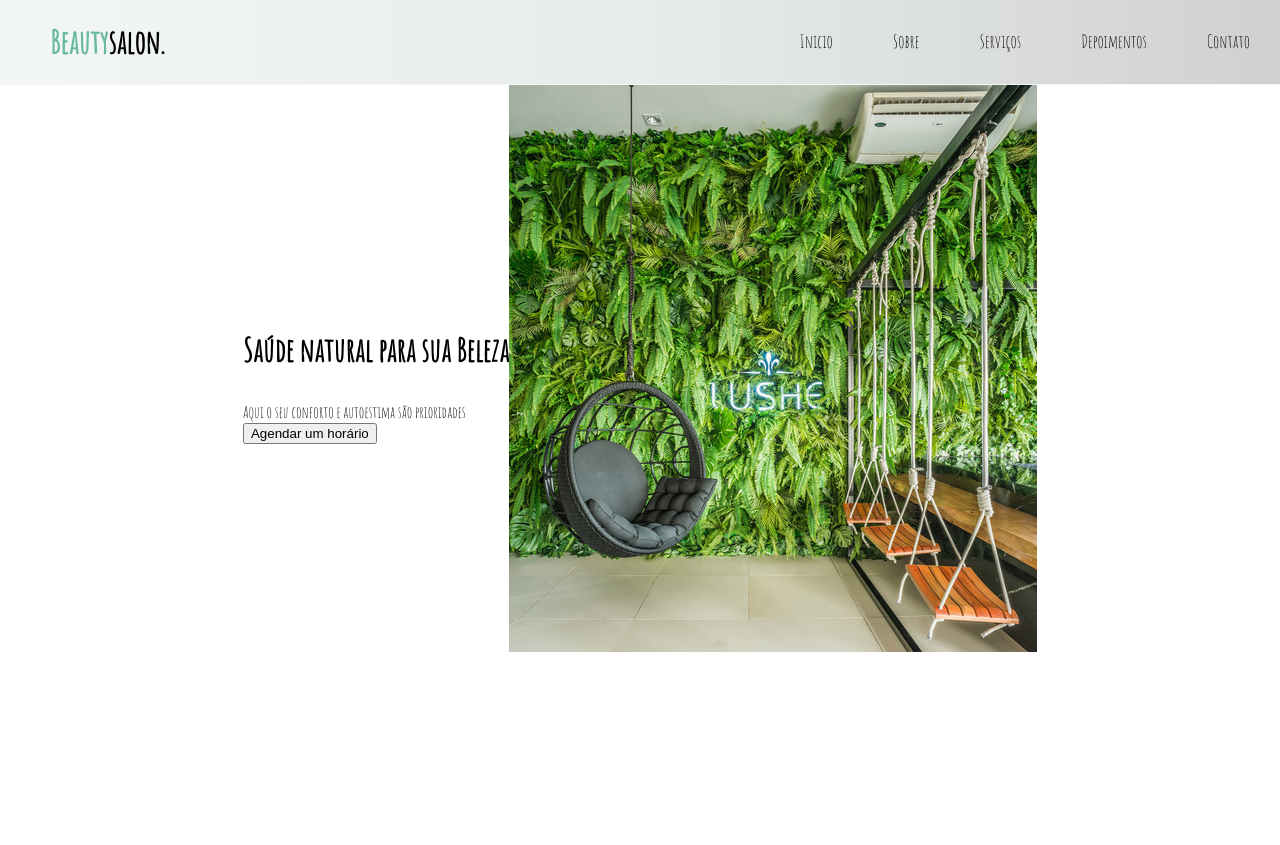
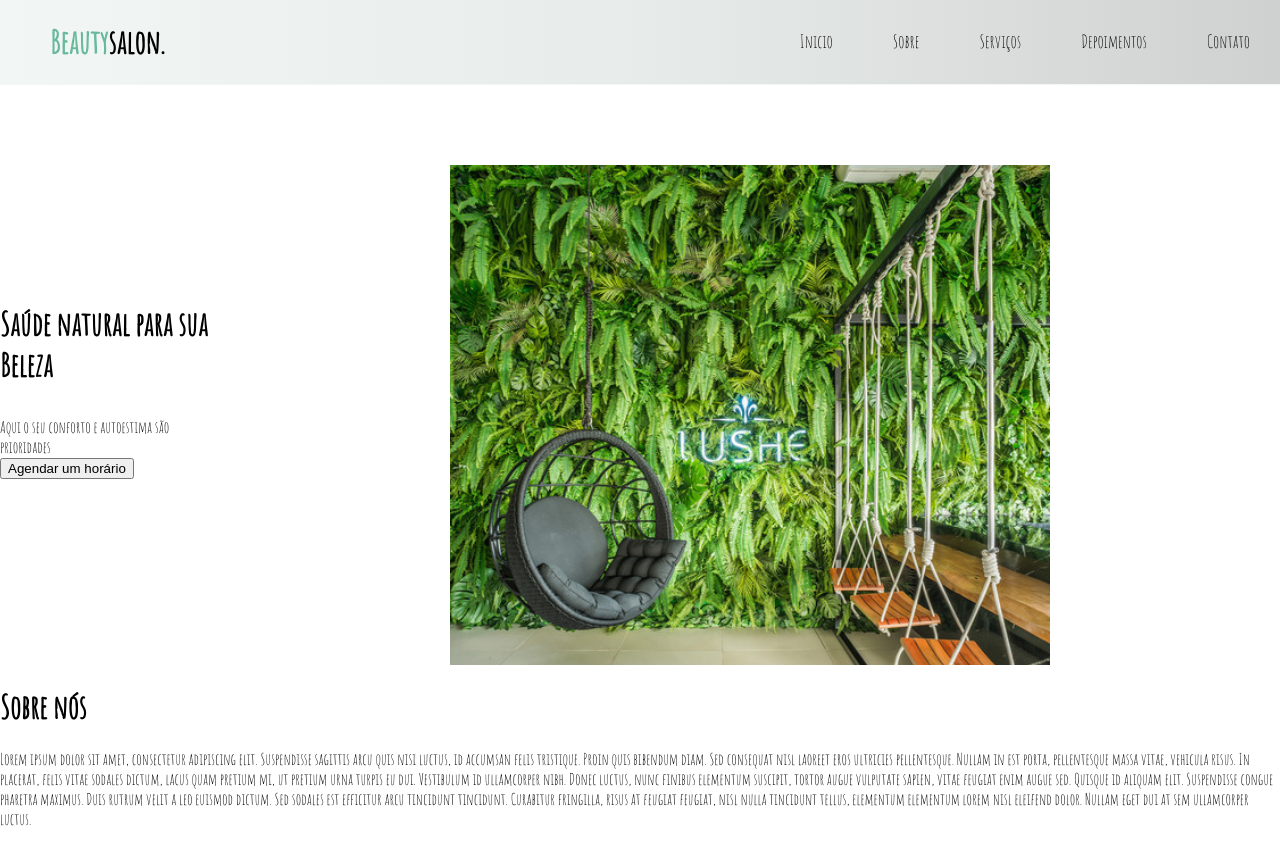
Before and after one commit to JosueSSantos/dio-bootcamp-TQI, a plain HTML site: page AnaSalon/index.html in a window 1280 px wide. Before the commit the page ends 800 px from the top, so only its background shows below. Drawn offline with Linux system fonts and the light colour scheme.

Commit message:
Commit Stagin Anasalon modified text

```diff
--- a/AnaSalon/css/styles.css
+++ b/AnaSalon/css/styles.css
@@ -5,6 +5,8 @@ body{
     margin: 0;
     padding: 0;
     font-family: 'amatic sc';
+    overflow-y: scroll;
+
 }
 .container-header{
     background:  linear-gradient(90deg,#f2f7f5 ,#e7ecea, #cfd1d0 );
@@ -74,10 +76,115 @@ body{
 }
 
 /* MAIN */
-.master{
+.description-master{
     display: flex;
     justify-content: center;
     align-items: center;
     margin: auto;
     padding: auto;
 }
+
+/* Foto*/
+.container-image{
+    width: 100%;
+    height: 100%;
+    margin-top: 5rem;
+    display: flex;
+    justify-content: center;
+    align-items: center;
+
+}
+
+
+
+.card{
+    height: 500px;
+    width: 600px;
+    background-image: url('../assets/salao.jpg');
+    background-position: center;
+    background-repeat: no-repeat;
+    background-size: cover;
+    display: flex;
+    justify-content: center;
+    align-items: baseline;
+    cursor: pointer;
+    transition: 0.3s;
+    animation: mymove 2s ease-in-out;
+}
+.text-image {
+    text-align: center;
+    margin: auto;
+    display: flex;
+    flex-direction: column;
+    justify-content: center;
+    align-items: center;
+    position: relative;
+
+}
+
+.text-image::before{
+    content: '';
+    position: absolute;
+    display: block;
+    width: 100px;
+    height: 100px;
+    opacity: 0;
+    border: 1px solid white;
+    transition: 0.5s;
+}
+.text-image h1{
+    font-size:  40px;
+    text-transform: uppercase;
+    letter-spacing: 4px;
+    margin: 0;
+    opacity:0 ;
+    transition: 0.5s;
+}
+
+.text-image  p{
+    font-size:0;
+    visibility: hidden;
+    font-weight: bold;
+    text-transform: uppercase;
+    transition: 0.5s;
+    opacity: 0;
+
+}
+
+.card:hover{
+    filter: unset;
+}
+
+.card:hover > .text-image::before{
+    height: 400px;
+    width: 500px;
+    opacity: 1;
+}
+
+.card:hover > .text-image p {
+    margin-top: 80px;
+    opacity: 1;
+    color: #cde6dd;
+    visibility: visible;
+    font-size: 14px;
+}
+.card:hover > .text-image h1{
+    opacity: 1;
+    visibility: visible;
+
+    color:#cde6dd;
+    font-size:  48px;
+}
+
+@keyframes mymove {
+    0%{
+        top: 0px ;
+        height: 300px;
+        width: 400px;
+    }
+    100%{
+        top: 150px ;
+        height: 500px;
+        width: 600px;
+    }
+}
--- a/AnaSalon/index.html
+++ b/AnaSalon/index.html
@@ -26,7 +26,8 @@
     </div>
     </header>
     <main>
-        <div class="master">
+     <div class="main">
+         <div class="description-master">
         <div class="container-main">
             <div class="container-main-text">
                 <h1 class="container-main-text-natural">
@@ -38,11 +39,37 @@
             <button class="btn-agendar" id="btn-agend" onclick="encaminhar()">Agendar um horário</button>
         </div>
         <div class="container-image">
-            <div class="container-image-m0">
-                <img src="./assets/salao.jpg" />
+            <div class="card">
+                <div class="text-image" class>
+                      <h1> Anamoura Beaty </h1>
+                      <p> Acompanhe meu Feed</p>
+                 </div>
             </div>
 
         </div>
+         </div>
+         <div class="description-master-sobre">
+         <div class="descriptions-sobre">
+            <div class="container-descriptions">
+                <div class="desc-image">
+
+                </div>
+            </div>
+         </div>
+         <div class="descriptions-sobre-nos">
+                <div class="container-sobre-nos">
+                    <div class="desc-sobre">
+                        <h1>Sobre nós </h1>
+                        <p>Lorem ipsum dolor sit amet, consectetur adipiscing elit. Suspendisse sagittis arcu quis nisi luctus, id accumsan felis tristique. Proin quis bibendum diam. Sed consequat nisl laoreet eros ultricies pellentesque. Nullam in est porta, pellentesque massa vitae, vehicula risus.
+
+                            In placerat, felis vitae sodales dictum, lacus quam pretium mi, ut pretium urna turpis eu dui. Vestibulum id ullamcorper nibh. Donec luctus, nunc finibus elementum suscipit, tortor augue vulputate sapien, vitae feugiat enim augue sed.
+
+                            Quisque id aliquam elit. Suspendisse congue pharetra maximus. Duis rutrum velit a leo euismod dictum. Sed sodales est efficitur arcu tincidunt tincidunt. Curabitur fringilla, risus at feugiat feugiat, nisl nulla tincidunt tellus, elementum elementum lorem nisl eleifend dolor. Nullam eget dui at sem ullamcorper luctus.</p>
+                    </div>
+                </div>
+
+        </div>
+    </div>
     </div>
     </main>
 
```
Also changed, not shown: 1 other file.
